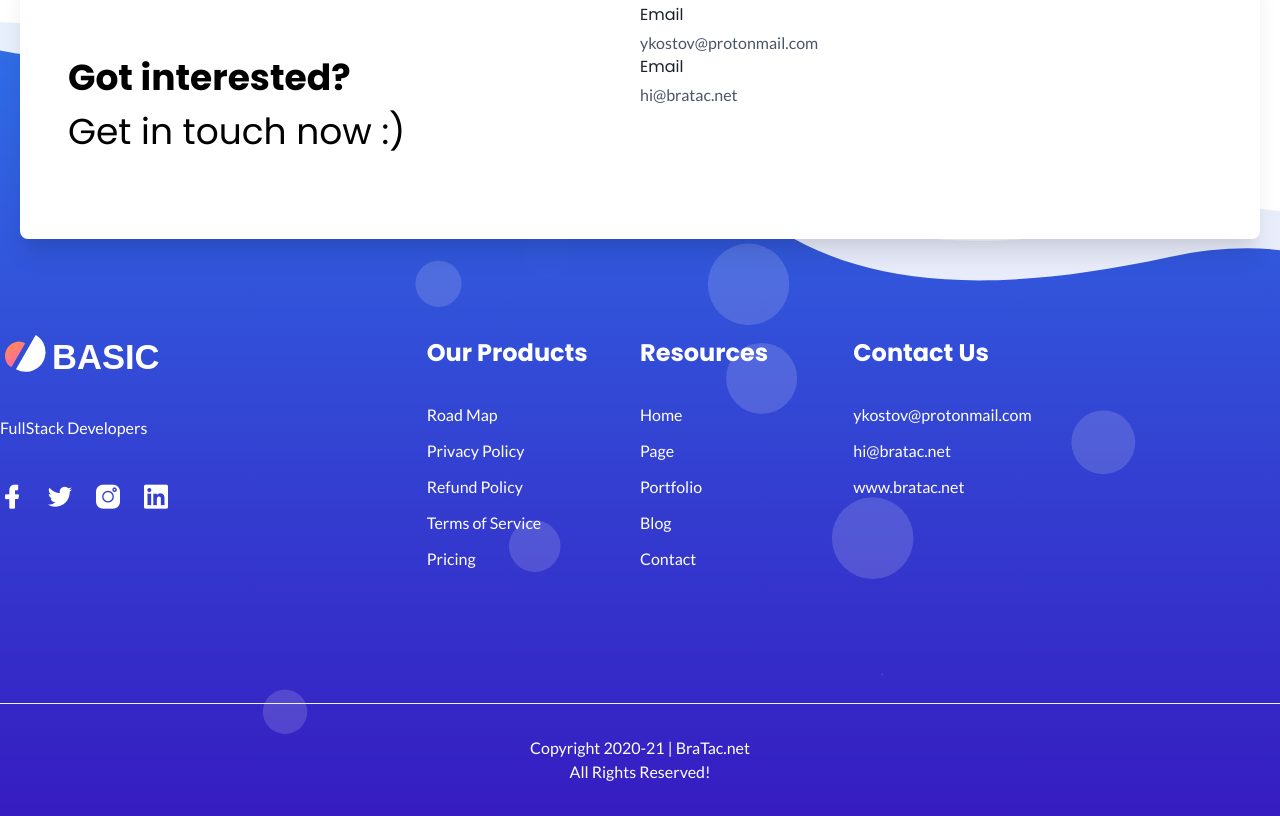
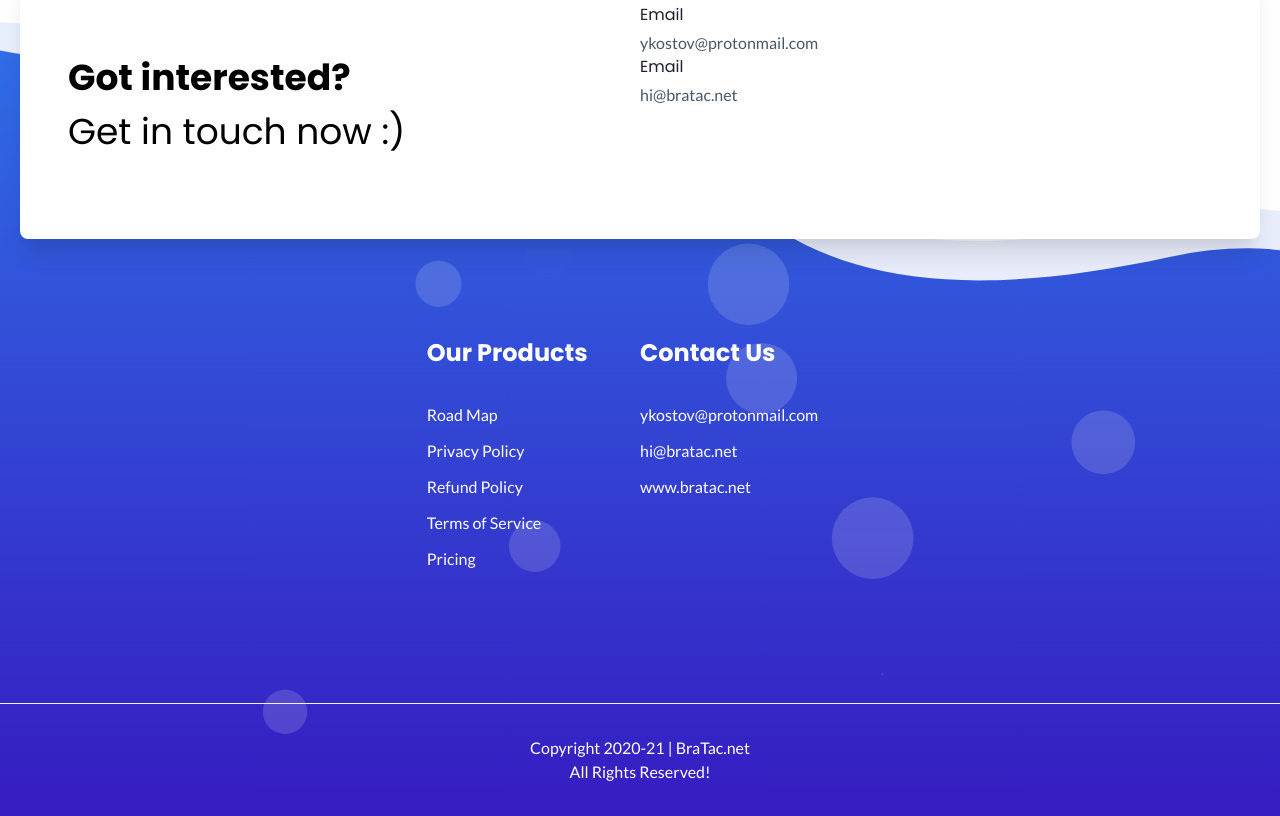
Before and after one commit to ykostov/bratac_tailwind, a website: page index.html in a window 1280 px wide. Shown: the part 5033-5849 px from the top of the page. Drawn offline with Linux system fonts and the light colour scheme; animation ran at ten frames a second.

Commit message:
Footering

```diff
--- a/index.html
+++ b/index.html
@@ -68,7 +68,7 @@
                     <div class="w-full">
                         <nav class="flex items-center justify-between navbar navbar-expand-lg">
                             <a class="mr-4 navbar-brand" href="index.html">
-                                <!-- <img src="assets/images/logo.svg" alt="Logo"> -->
+                                <!-- <img src="assets/images/bratac.svg" alt="Logo"> -->
                             </a>
                             <button class="block navbar-toggler focus:outline-none lg:hidden" type="button" data-toggle="collapse" data-target="#navbarOne" aria-controls="navbarOne" aria-expanded="false" aria-label="Toggle navigation">
                                 <span class="toggler-icon"></span>
@@ -498,18 +498,7 @@
             <div class="footer-widget pb-120">
                 <div class="row">
                     <div class="w-4/5 md:w-3/5 lg:w-2/6">
-                        <div class="mt-12 footer-about wow fadeIn" data-wow-duration="1s" data-wow-delay="0.2s">
-                            <a class="inline-block mb-8 logo" href="index.html">
-                                <img src="assets/images/logo.svg" alt="logo" class="w-40">
-                            </a>
-                            <p class="pb-10 pr-10 leading-snug text-white">FullStack Developers</p>
-                            <ul class="flex footer-social">
-                                <li><a href="javascript:void(0)"><i class="lni lni-facebook-filled"></i></a></li>
-                                <li><a href="javascript:void(0)"><i class="lni lni-twitter-filled"></i></a></li>
-                                <li><a href="javascript:void(0)"><i class="lni lni-instagram-filled"></i></a></li>
-                                <li><a href="javascript:void(0)"><i class="lni lni-linkedin-original"></i></a></li>
-                            </ul>
-                        </div> <!-- footer about -->
+                         <!-- footer about -->
                     </div>
                     <div class="w-4/5 sm:w-2/3 md:w-3/5 lg:w-2/6">
                         <div class="row">
@@ -528,22 +517,6 @@
                                 </div> <!-- footer wrapper -->
                             </div>
                             <div class="w-full sm:w-1/2 md:w-1/2 lg:w-1/2">
-                                <div class="mt-12 link-wrapper wow fadeIn" data-wow-duration="1s" data-wow-delay="0.6s">
-                                    <div class="footer-title">
-                                        <h4 class="mb-8 text-2xl font-bold text-white">Resources</h4>
-                                    </div>
-                                    <ul class="link">
-                                        <li><a href="#home">Home</a></li>
-                                        <li><a href="javascript:void(0)">Page</a></li>
-                                        <li><a href="javascript:void(0)">Portfolio</a></li>
-                                        <li><a href="javascript:void(0)">Blog</a></li>
-                                        <li><a href="javascript:void(0)">Contact</a></li>
-                                    </ul>
-                                </div> <!-- footer wrapper -->
-                            </div>
-                        </div>
-                    </div>
-                    <div class="w-4/5 sm:w-1/3 md:w-2/5 lg:w-2/6">
                               <div class="mt-12 footer-contact wow fadeIn" data-wow-duration="1s" data-wow-delay="0.8s">
                                   <div class="footer-title">
                                       <h4 class="mb-8 text-2xl font-bold text-white">Contact Us</h4>
@@ -555,7 +528,12 @@
                                       <li>www.bratac.net</li>
 
                                   </ul>
-                        </div> <!-- footer contact -->
+                              </div> <!-- footer wrapper -->
+                            </div>
+                        </div>
+                    </div>
+                    <div class="w-4/5 sm:w-1/3 md:w-2/5 lg:w-2/6">
+                         <!-- footer contact -->
                     </div>
                 </div> <!-- row -->
             </div> <!-- footer widget -->
```
Also changed, not shown: assets/images/bratac.svg (added). Lines whose indentation alone changed are shown as unchanged.
